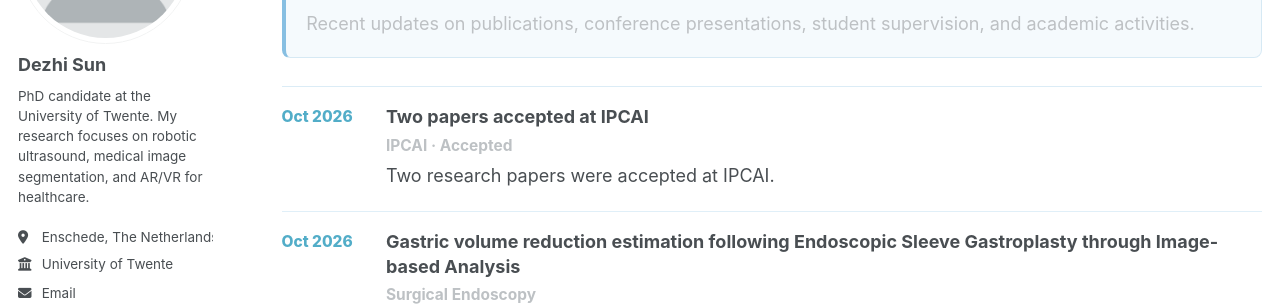
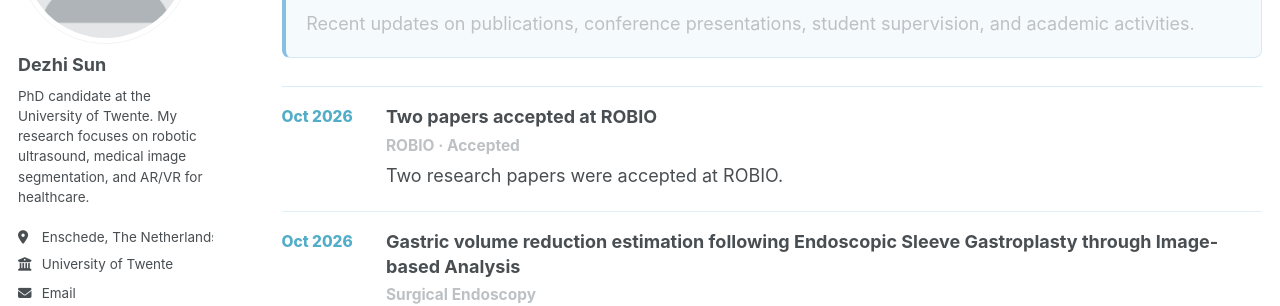
Before and after one commit to Jacksundezhi/Jacksundezhi.github.io, a Jekyll site: the page built from _pages/news.md, in a window 1280 px wide and 900 px high. Shown: the part 230-536 px from the top of the window. Built offline with Jekyll 4.4.1, drawn with Linux system fonts in a browser that asks for light colours; some web fonts are replaced; a script bundle is joined from its source files by our own code; library files that are not in the unit come from our copies.

Commit message:
Correct October acceptance venue to ROBIO

```diff
--- a/_pages/news.md
+++ b/_pages/news.md
@@ -16,9 +16,9 @@ author_profile: true
 <article class="timeline-item">
   <span class="timeline-date">Oct 2026</span>
   <div>
-    <h3>Two papers accepted at IPCAI</h3>
-    <p class="timeline-meta">IPCAI · Accepted</p>
-    <p>Two research papers were accepted at IPCAI.</p>
+    <h3>Two papers accepted at ROBIO</h3>
+    <p class="timeline-meta">ROBIO · Accepted</p>
+    <p>Two research papers were accepted at ROBIO.</p>
   </div>
 </article>
 
```
Also changed, not shown: _pages/about.md (+2 -2 lines).
